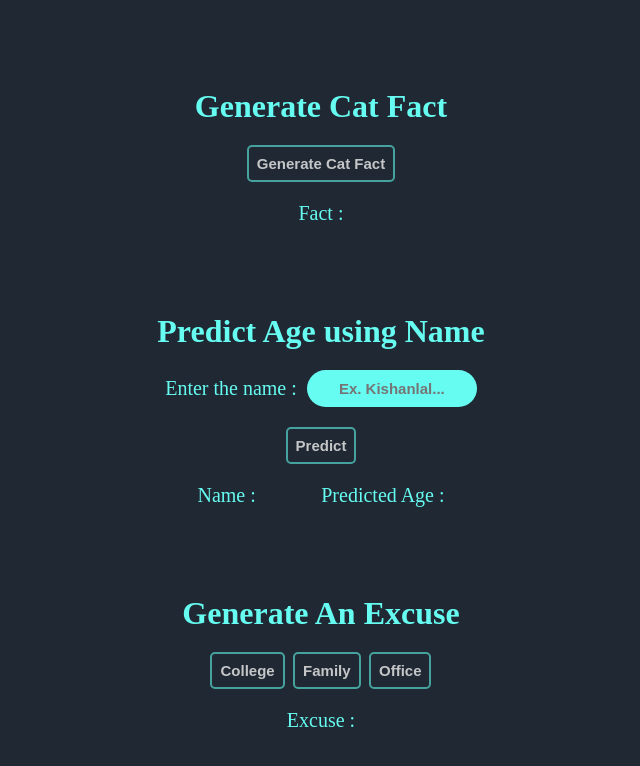
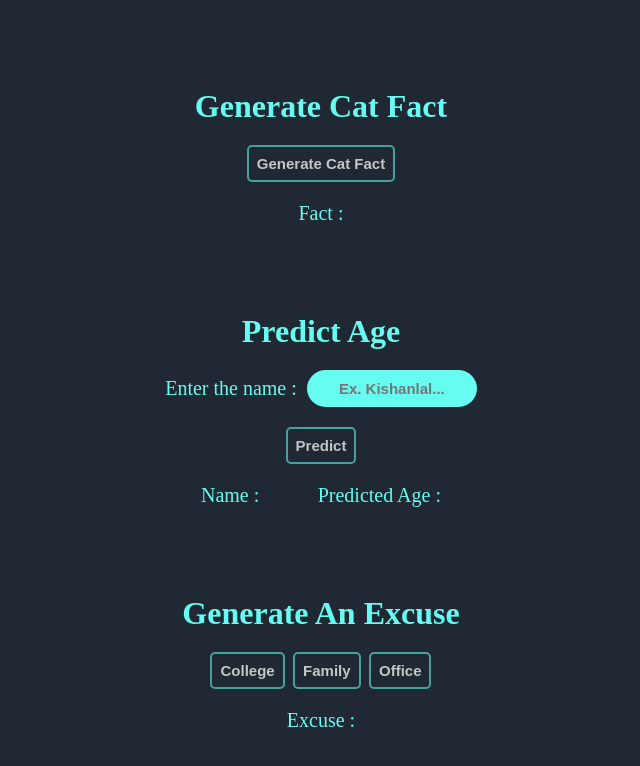
Before and after one commit to kishanlalchoudhary/FetchApi-React, a React (Create React App) app: page / in a window 1280 px wide. Shown: the top 766 px of the page, without its empty margins (319-959 px from the left). Built offline with nearby package versions, Linux system fonts and the light colour scheme; no server answers.

Commit message:
fixed the size of h1

```diff
--- a/src/App.js
+++ b/src/App.js
@@ -85,7 +85,7 @@ function App() {
         </p>
       </div>
       <div className="predictAge">
-        <h1>Predict Age using Name</h1>
+        <h1>Predict Age</h1>
         <div className="inputBox">
           <label htmlFor="name">Enter the name :</label>
           <input
```
